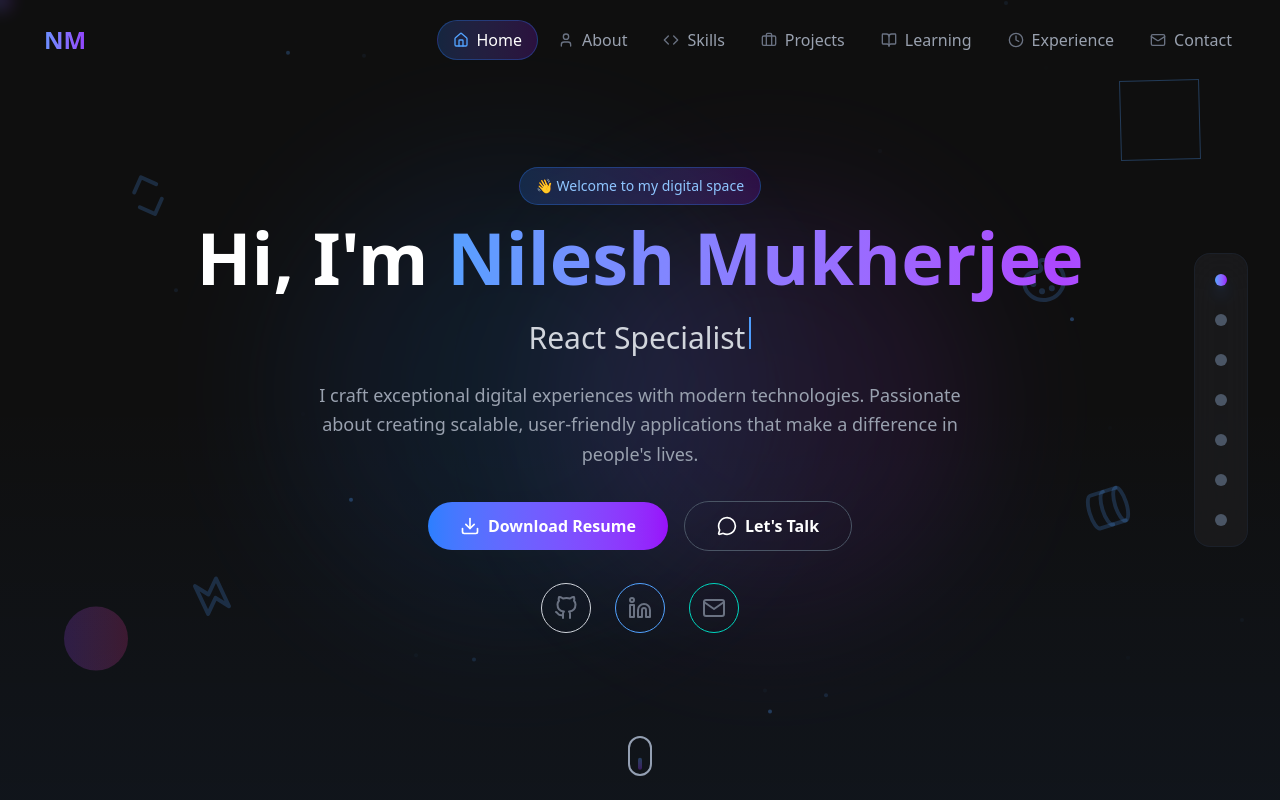
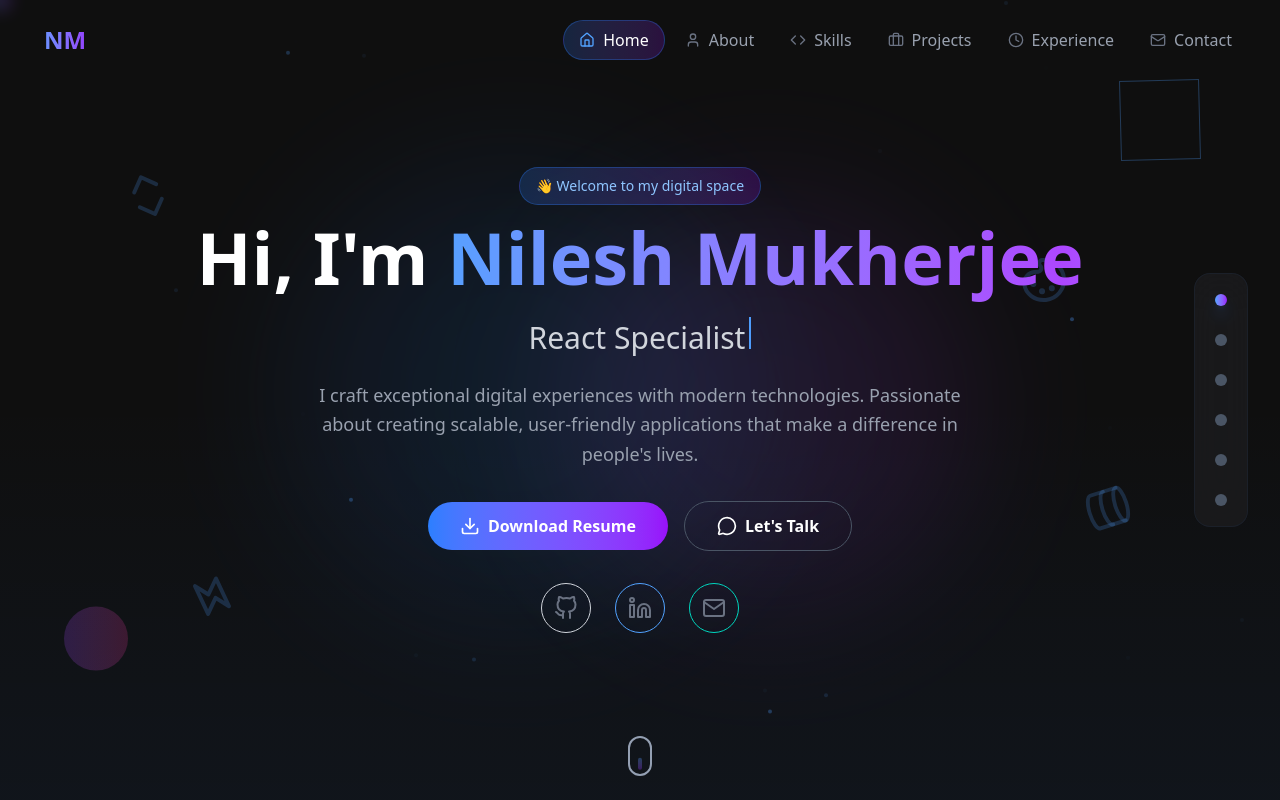
Before and after one commit to developernilesh/nileshdevfolio, a Next.js app: page / in a window 1280 px wide. Shown: the top 800 px of the page. Built offline with nearby package versions, Linux system fonts and the light colour scheme.

Commit message:
Modified navigation menu

```diff
--- a/src/components/layout/navigation.tsx
+++ b/src/components/layout/navigation.tsx
@@ -19,7 +19,7 @@ const navItems = [
   { name: "About", href: "#about", icon: User },
   { name: "Skills", href: "#skills", icon: Code },
   { name: "Projects", href: "#projects", icon: Briefcase },
-  { name: "Learning", href: "#courses", icon: BookOpen },
+  // { name: "Learning", href: "#courses", icon: BookOpen },
   { name: "Experience", href: "#experience", icon: Clock },
   { name: "Contact", href: "#contact", icon: Mail },
 ];
```
